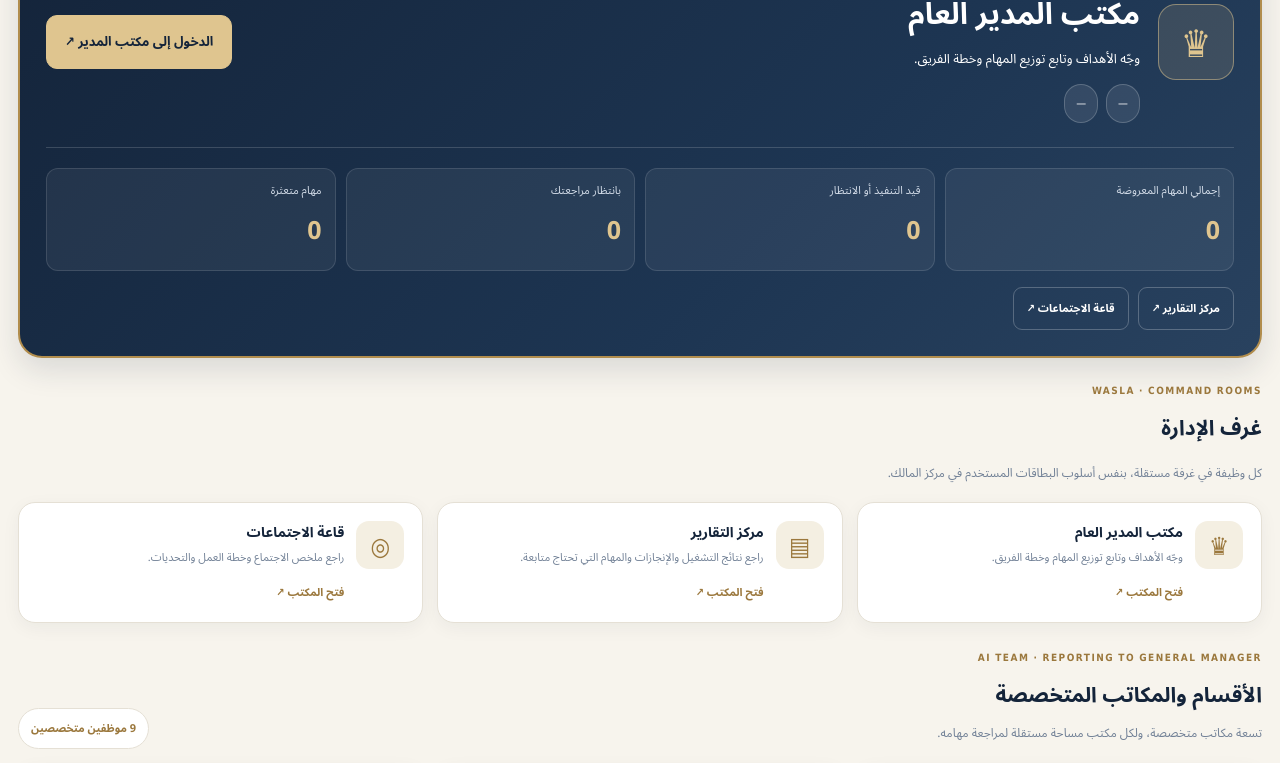
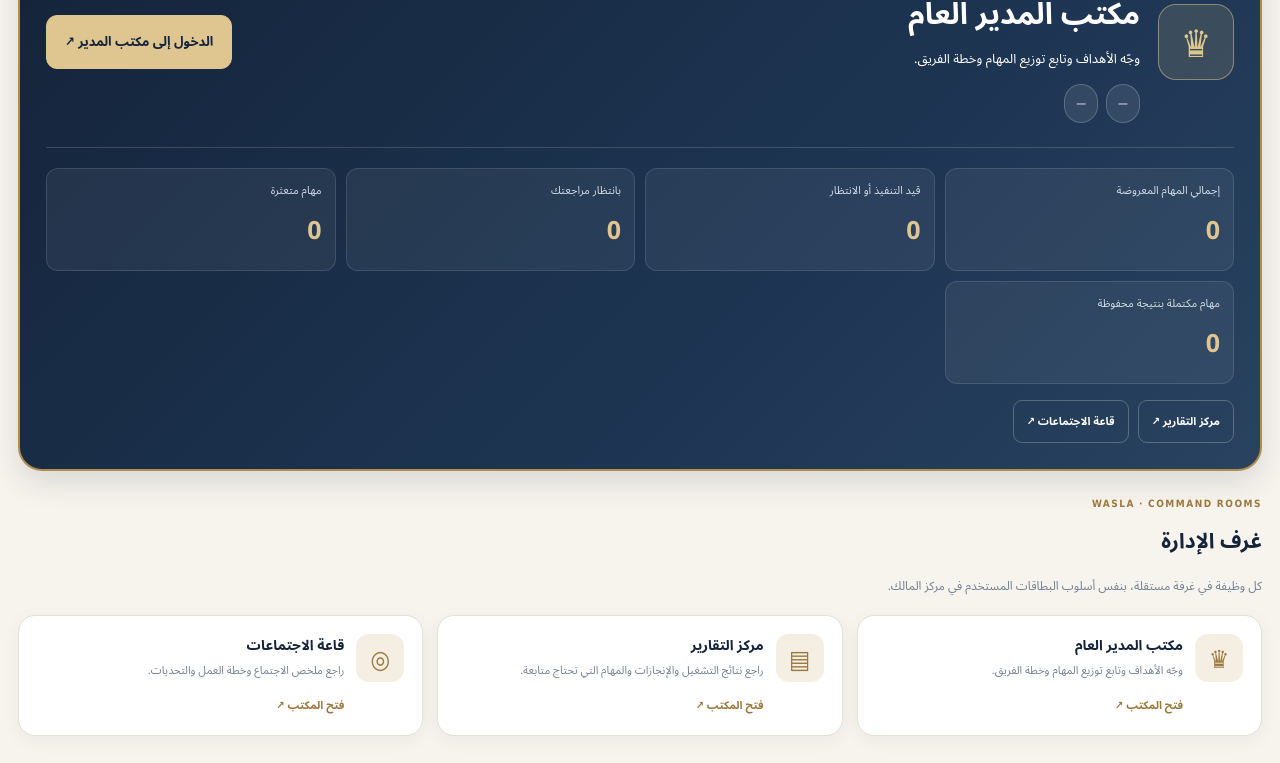
Before and after one commit to alaa0594064857-hub/wasla-platform-v2, a Next.js app in the folder apps/web/: page /owner/ai/headquarters in a window 1280 px wide. Shown: the part 634-1397 px from the top of the page. Built offline with nearby package versions, Linux system fonts and the light colour scheme; no server answers.

Commit message:
feat(ai): show saved completed task count

```diff
--- a/apps/web/src/app/owner/ai/headquarters/page.tsx
+++ b/apps/web/src/app/owner/ai/headquarters/page.tsx
@@ -58,6 +58,7 @@ export default function AiHeadquartersPage() {
     active: tasks.filter(task => task.status === "queued" || task.status === "running").length,
     review: tasks.filter(task => task.status === "needs_owner_review").length,
     failed: tasks.filter(task => task.status === "failed").length,
+    completed: tasks.filter(task => task.status === "completed").length,
     providerLimited: tasks.some(task => task.errorCode === "PROVIDER_RATE_LIMIT")
       || Boolean(providerState?.cooldownUntil && new Date(providerState.cooldownUntil).getTime() > Date.now()),
   }), [tasks, providerState]);
@@ -73,6 +74,7 @@ export default function AiHeadquartersPage() {
     active: "قيد التنفيذ أو الانتظار",
     review: "بانتظار مراجعتك",
     failed: "مهام متعثرة",
+    completed: "مهام مكتملة بنتيجة محفوظة",
     status: "حالة النظام",
     engine: "إعداد محرك الذكاء",
     manager: "حالة المدير العام",
@@ -114,6 +116,7 @@ export default function AiHeadquartersPage() {
     active: "Queued or in progress",
     review: "Awaiting your review",
     failed: "Needs attention",
+    completed: "Completed with saved result",
     status: "System status",
     engine: "AI engine setup",
     manager: "General manager",
@@ -183,6 +186,7 @@ export default function AiHeadquartersPage() {
               { label: copy.active, value: stats.active },
               { label: copy.review, value: stats.review },
               { label: copy.failed, value: stats.failed },
+              { label: copy.completed, value: stats.completed },
             ].map(item => (
               <div key={item.label} className="wasla-ai-stat">
                 <span className="block text-[11px] leading-5 text-slate-300">{item.label}</span>
```
